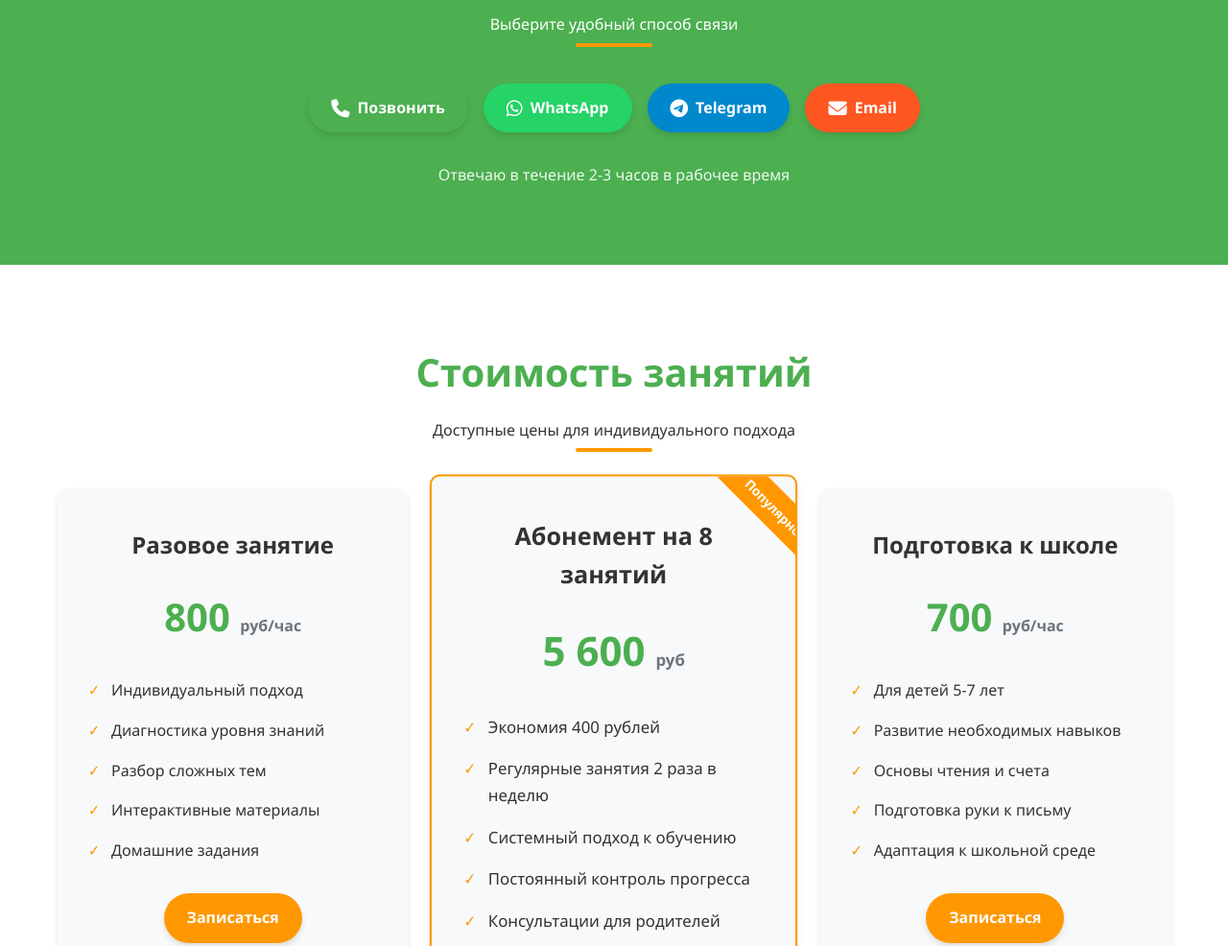
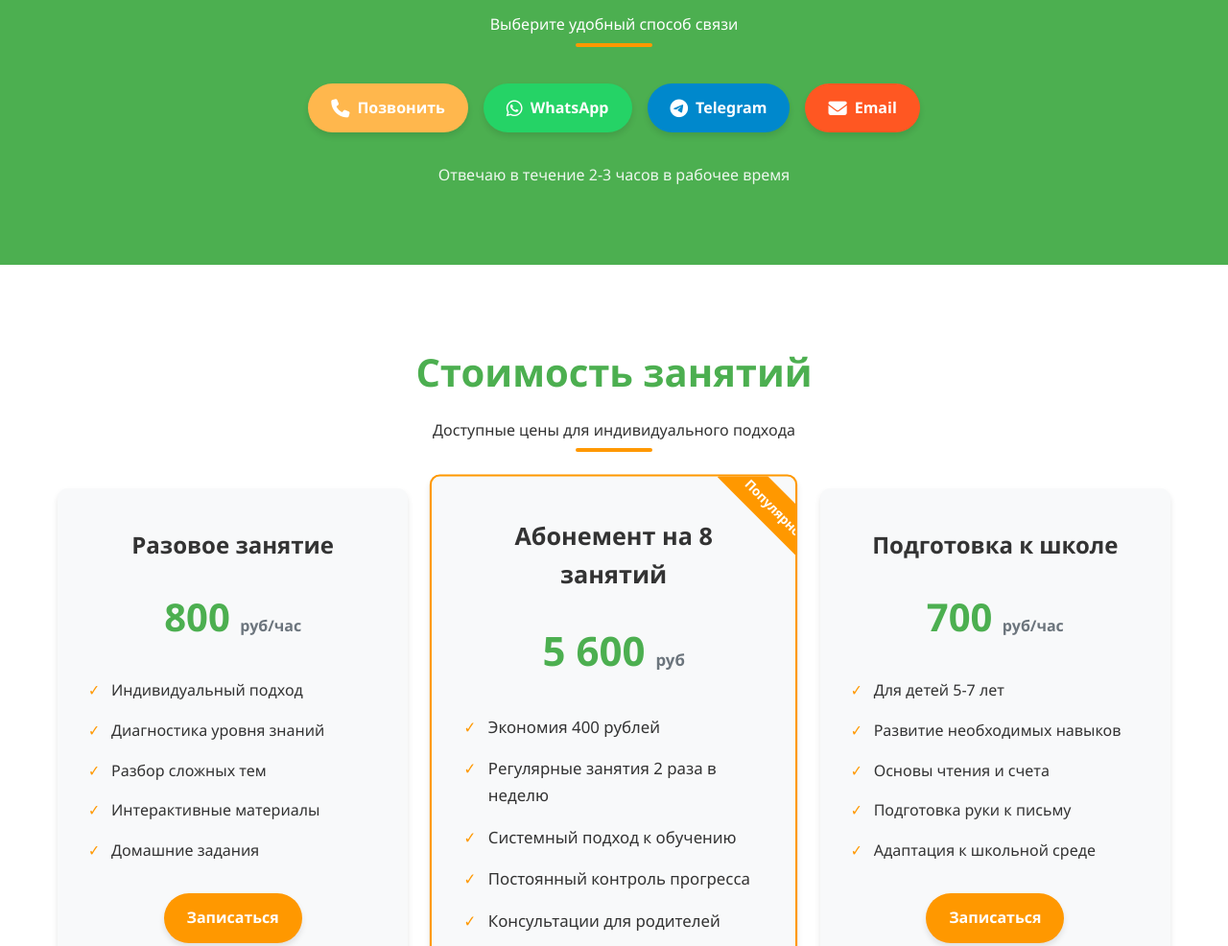
Before and after one commit to elizaveta-dolbina/elizaveta-dolbina.github.io, a plain HTML site: page index.html in a window 1280 px wide. Shown: the part 2654-3640 px from the top of the page at 96% size. Drawn offline with Linux system fonts and the light colour scheme.

Commit message:
index.html

```diff
--- a/index.html
+++ b/index.html
@@ -477,7 +477,7 @@
         }
 
         .btn-phone {
-            background-color: #4CAF50;
+            background-color: #FFB74D;
             color: white;
         }
 
```
